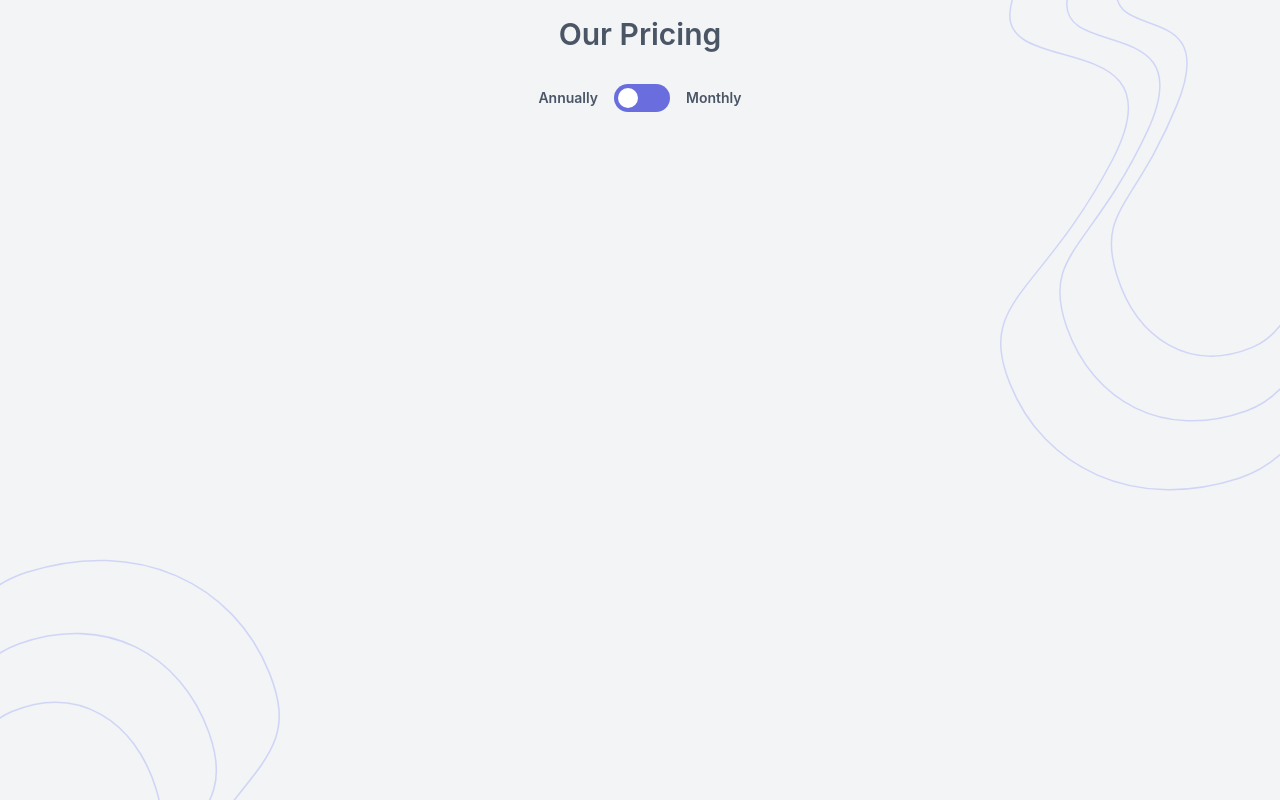
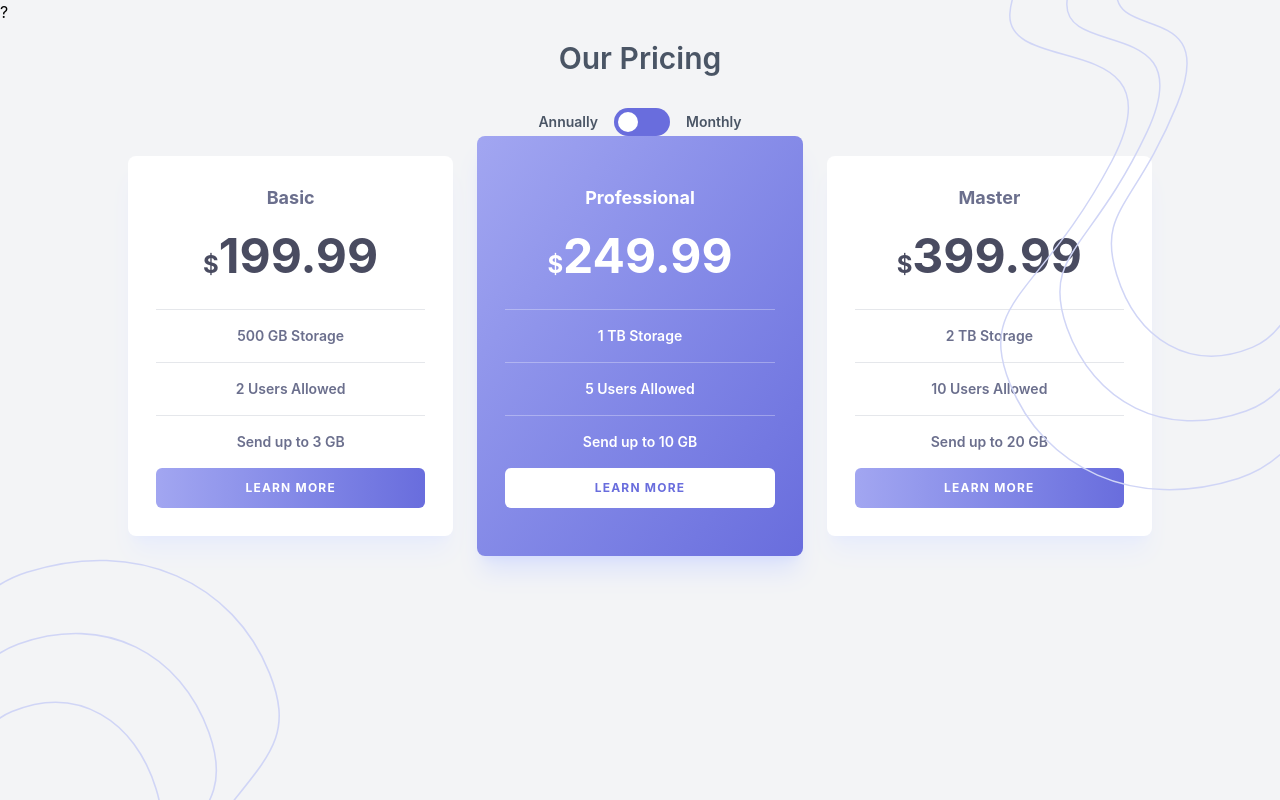
Before and after one commit to Developerfiyin/Pricing-components, a React (Vite) app: page / in a window 1280 px wide. Built offline with nearby package versions, Linux system fonts and the light colour scheme.

Commit message:
Update App.jsx

```diff
--- a/src/App.jsx
+++ b/src/App.jsx
@@ -5,8 +5,7 @@ function App() {
   return (
     <>
       <section className=" bg-gray-100 min-h-screen  ">
-        <div className=" flex flex-col ">
-          {/* THE DIV WITH PRICING AND BUTTONS IS BELOW THIS COMMENT */}
+?          {/* THE DIV WITH PRICING AND BUTTONS IS BELOW THIS COMMENT */}
           <div className="flex flex-col items-center justify-center gap-4">
             <h2 className=" text-3xl p-4 font-semibold text-gray-600 ">
               {" "}
@@ -48,9 +47,80 @@ function App() {
             </div>{" "}
           </div>
           <div className="flex items-center justify-center gap-4">
-            <div></div>
-            <div></div>
-            <div></div>
+             {/* <!-- Pricing cards container --> */}
+  <div class="w-full max-w-5xl grid grid-cols-1 md:grid-cols-3 items-center gap-6">
+
+    <div class="bg-white rounded-lg shadow-xl shadow-indigo-100/50 p-7 text-center">
+      <h2 class="text-lg font-bold text-[#6b6f8d] mb-5">
+        Basic
+      </h2>
+
+      <h3 class="text-4xl lg:text-5xl font-bold text-[#494b60] mb-7">
+        <span class="text-2xl">$</span>199.99
+      </h3>
+
+      <div class="border-t border-gray-200 py-4 text-sm font-semibold text-[#6b6f8d]">
+        500 GB Storage
+      </div>
+      <div class="border-t border-gray-200 py-4 text-sm font-semibold text-[#6b6f8d]">
+        2 Users Allowed
+      </div>
+      <div class="border-t border-gray-200 py-4 text-sm font-semibold text-[#6b6f8d]">
+        Send up to 3 GB
+      </div>
+
+      <button class="w-full rounded-md bg-gradient-to-r from-[hsl(237,73%,79%)] to-[hsl(238,63%,64%)] py-3 text-xs font-bold tracking-widest text-white">
+        LEARN MORE
+      </button>
+    </div>
+
+    <div class="relative z-10 bg-gradient-to-br from-[hsl(237,73%,79%)] to-[hsl(238,63%,64%)] rounded-lg shadow-xl shadow-indigo-200/50 p-7 text-center md:py-12">
+      <h2 class="text-lg font-bold text-white mb-5">
+        Professional
+      </h2>
+
+      <h3 class="text-4xl lg:text-5xl font-bold text-white mb-7">
+        <span class="text-2xl">$</span>249.99
+      </h3>
+
+      <div class="border-t border-white/30 py-4 text-sm font-semibold text-white">
+        1 TB Storage
+      </div>
+      <div class="border-t border-white/30 py-4 text-sm font-semibold text-white">
+        5 Users Allowed
+      </div>
+      <div class="border-t border-white/30 py-4 text-sm font-semibold text-white">
+        Send up to 10 GB
+      </div>
+
+      <button class="w-full rounded-md bg-white py-3 text-xs font-bold tracking-widest text-[hsl(238,63%,64%)]">
+        LEARN MORE
+      </button>
+    </div>
+
+    <div class="bg-white rounded-lg shadow-xl shadow-indigo-100/50 p-7 text-center">
+      <h2 class="text-lg font-bold text-[#6b6f8d] mb-5">
+        Master
+      </h2>
+
+      <h3 class="text-4xl lg:text-5xl font-bold text-[#494b60] mb-7">
+        <span class="text-2xl">$</span>399.99
+      </h3>
+
+      <div class="border-t border-gray-200 py-4 text-sm font-semibold text-[#6b6f8d]">
+        2 TB Storage
+      </div>
+      <div class="border-t border-gray-200 py-4 text-sm font-semibold text-[#6b6f8d]">
+        10 Users Allowed
+      </div>
+      <div class="border-t border-gray-200 py-4 text-sm font-semibold text-[#6b6f8d]">
+        Send up to 20 GB
+      </div>
+
+      <button class="w-full rounded-md bg-gradient-to-r from-[hsl(237,73%,79%)] to-[hsl(238,63%,64%)] py-3 text-xs font-bold tracking-widest text-white">
+        LEARN MORE
+      </button>
+    </div>
           </div>
         </div>{" "}
         {/* THE PARENT DIV */}
```
